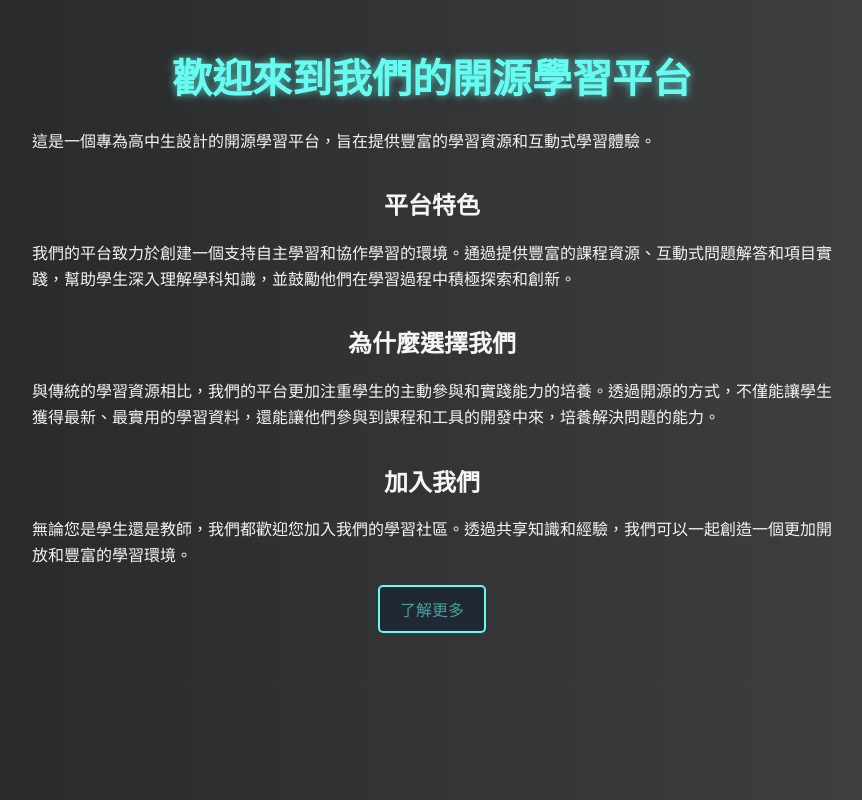
After one commit to AlgoAICITHUB/CITHUB, a Flask app: template templates/about.html in a window 1280 px wide. The commit adds this page. Shown: the whole page, without its empty margins (208-1070 px from the left). Run offline with Flask 3, Linux system fonts and the light colour scheme; the template is opened without the code that fills it, so the values that code supplies are empty.

Commit message:
giant leap

```diff
--- a/static/style.css
+++ b/static/style.css
@@ -64,3 +64,9 @@ button:hover {
 ::placeholder {
     color: #adb5bd;
 }
+
+
+
+.rainbow {
+    background-image: linear-gradient(90deg, hsl(284,91%,69%) 0%, hsl(284,91%,69%) 12.5%,hsl(329,91%,69%) 12.5%, hsl(329,91%,69%) 25%,hsl(14,91%,69%) 25%, hsl(14,91%,69%) 37.5%,hsl(59,91%,69%) 37.5%, hsl(59,91%,69%) 50%,hsl(104,91%,69%) 50%, hsl(104,91%,69%) 62.5%,hsl(149,91%,69%) 62.5%, hsl(149,91%,69%) 75%,hsl(194,91%,69%) 75%, hsl(194,91%,69%) 87.5%,hsl(239,91%,69%) 87.5%, hsl(239,91%,69%) 100%);
+}
--- /dev/null
+++ b/templates/about.html
@@ -0,0 +1,73 @@
+<!DOCTYPE html>
+<html lang="zh-TW">
+<head>
+    <meta charset="UTF-8">
+    <title>了解更多</title>
+    <style>
+        body {
+            font-family: system-ui, -apple-system, sans-serif;
+            padding: 20px;
+            background: #232526; /* 深沉的漸變背景 */
+            background: linear-gradient(to right, #232526, #414345);
+            color: #f5f5f5;
+            text-align: center;
+            margin: 0;
+        }
+
+        .container {
+            max-width: 800px;
+            margin: auto;
+            overflow: hidden;
+        }
+
+        h1 {
+            font-size: 2.5rem;
+            margin-bottom: 1.5rem;
+            color: #66fcf1; /* 亮眼但不過分的標題顏色 */
+            text-shadow: 0px 0px 8px rgba(102, 252, 241, 0.7); /* 為標題添加微妙的陰影效果 */
+        }
+
+        p {
+            text-align: justify;
+            line-height: 1.6;
+            margin-bottom: 1rem;
+        }
+
+        .link {
+            display: inline-block;
+            padding: 10px 20px;
+            font-size: 1rem;
+            background-color: #1f2833;
+            color: #45a29e;
+            border: 2px solid #66fcf1;
+            border-radius: 5px;
+            text-decoration: none;
+            transition: background-color 0.3s, color 0.3s;
+        }
+
+        .link:hover, .link:focus {
+            background-color: #0b0c10;
+            color: #66fcf1;
+        }
+
+        .section {
+            margin: 2rem 0;
+        }
+    </style>
+</head>
+<body>
+<div class="container">
+    <h1>歡迎來到我們的開源學習平台</h1>
+    <p>這是一個專為高中生設計的開源學習平台，旨在提供豐富的學習資源和互動式學習體驗。</p>
+    <div class="section">
+        <h2>平台特色</h2>
+        <p>我們的平台致力於創建一個支持自主學習和協作學習的環境。通過提供豐富的課程資源、互動式問題解答和項目實踐，幫助學生深入理解學科知識，並鼓勵他們在學習過程中積極探索和創新。</p>
+    </div>
+    <div class="section">
+        <h2>為什麼選擇我們</h2>
+        <p>與傳統的學習資源相比，我們的平台更加注重學生的主動參與和實踐能力的培養。透過開源的方式，不僅能讓學生獲得最新、最實用的學習資料，還能讓他們參與到課程和工具的開發中來，培養解決問題的能力。</p>
+    </div>
+    <div class="section">
+        <h2>加入我們</h2>
+        <p>無論您是學生還是教師，我們都歡迎您加入我們的學習社區。透過共享知識和經驗，我們可以一起創造一個更加開放和豐富的學習環境。</p>
+        <a href="about.html" class="link">了解更多</a>
```
Also changed, not shown: app1.py (+52 -16 lines), templates/edit_profile.html (+44 -2 lines), templates/index.html (+25 -1 lines), templates/profile.html (+17 -6 lines), app.db, mdp/2024-03-09_161413.png (added), static/images/7.png (added).
